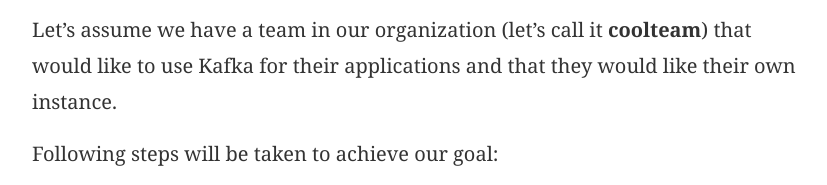
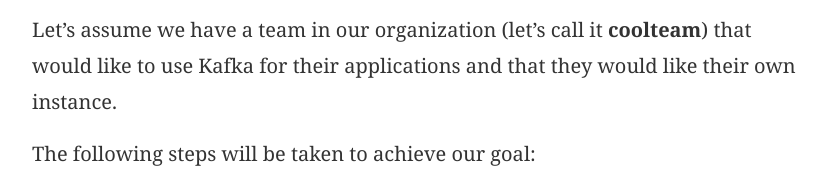
Before and after one commit to dobriak/dobriak.github.io, a plain HTML site: page post/secure-kafka-install/index.html in a window 1280 px wide. Shown: the part 980-1165 px from the top of the page, without its empty margins (224-1051 px from the left). Drawn offline with Linux system fonts and the light colour scheme; a web font is replaced by a local one.

Commit message:
rebuilding site Sat Jan 27 23:44:23 MST 2018

```diff
--- a/post/secure-kafka-install/index.html
+++ b/post/secure-kafka-install/index.html
@@ -62,7 +62,7 @@ Luckily, the Enterprise version of DC/OS comes with tooling that simplifies secu
 
 <p>Let&rsquo;s assume we have a team in our organization (let&rsquo;s call it <strong>coolteam</strong>) that would like to use Kafka for their applications and that they would like their own instance.</p>
 
-<p>Following steps will be taken to achieve our goal:</p>
+<p>The following steps will be taken to achieve our goal:</p>
 
 <ul>
 <li>Provision a service account that can only interact with Kafka.</li>
```
